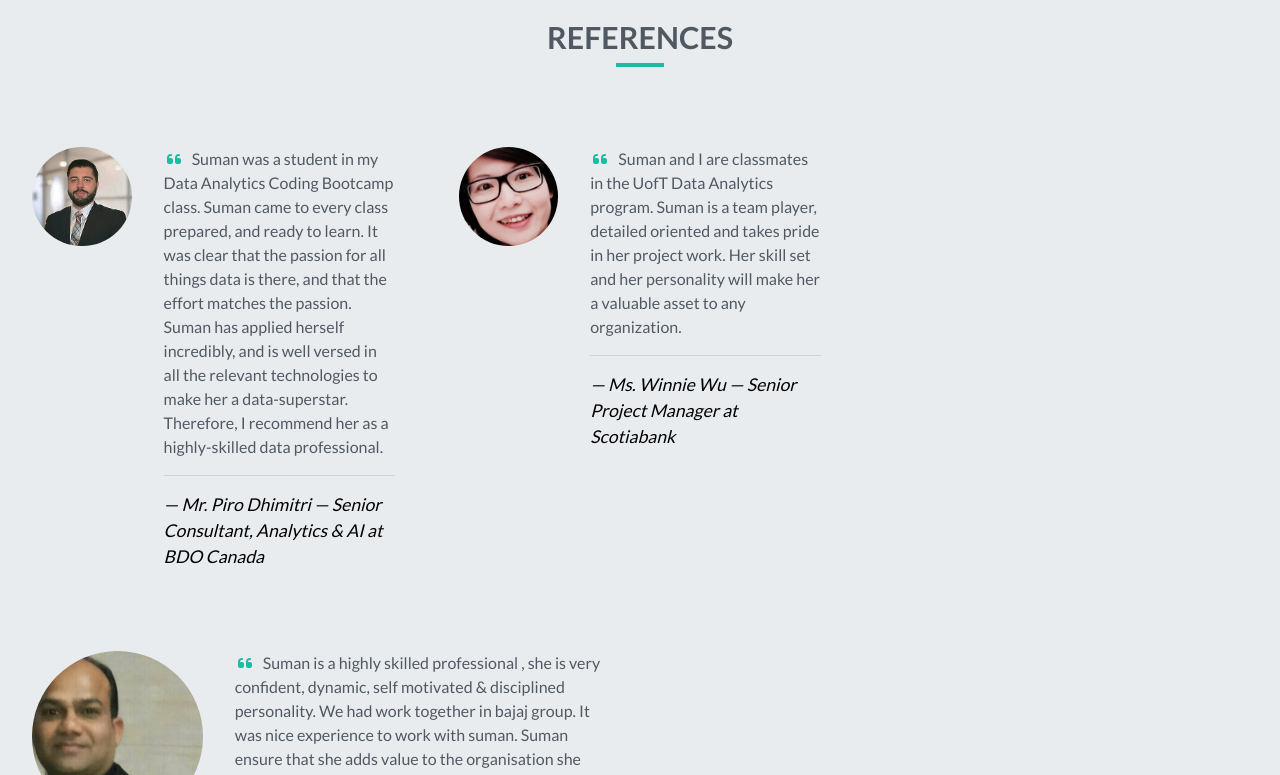
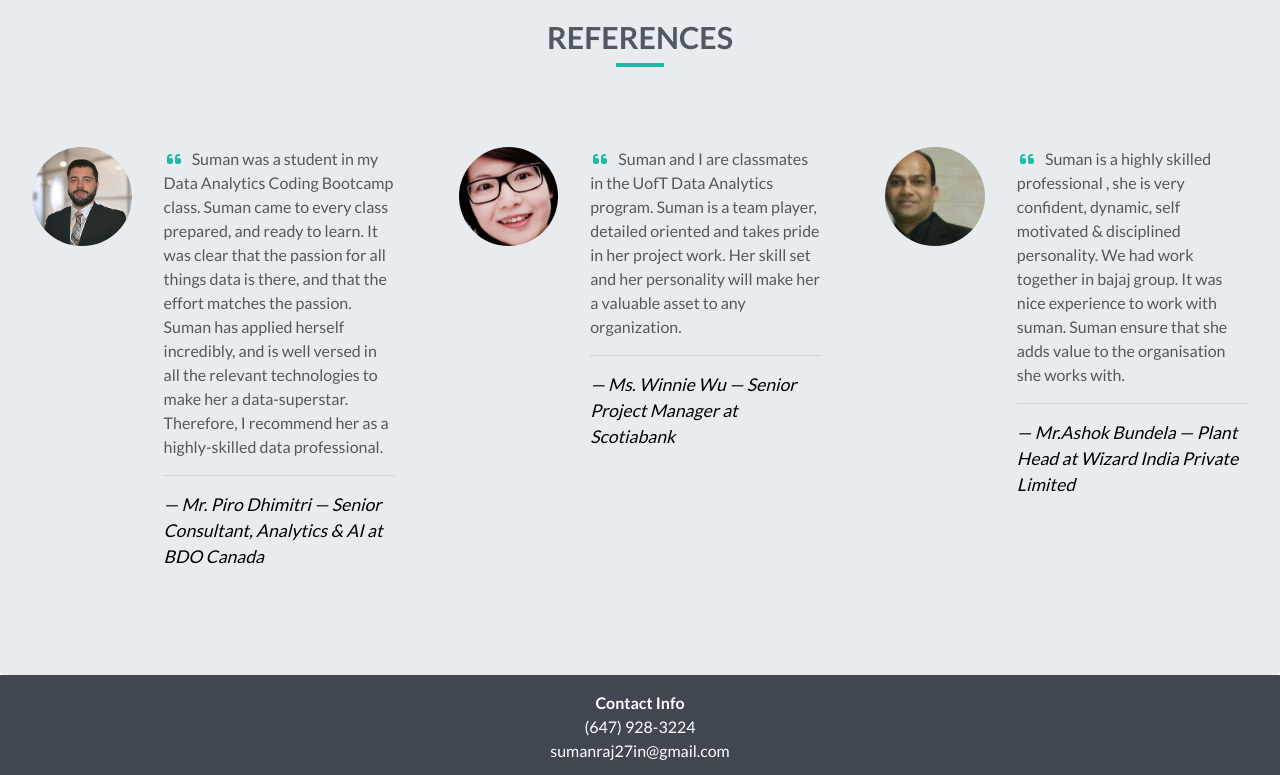
Before and after one commit to sumanra/sumanra.github.io, a plain HTML site: page index.html in a window 1280 px wide. Shown: the part 2210-2985 px from the top of the page. Drawn offline with nearby package versions, Linux system fonts and the light colour scheme.

Commit message:
Update index.html

```diff
--- a/index.html
+++ b/index.html
@@ -264,7 +264,7 @@
 		</div>
 		</div>
 
-		<div class="col-md-6 quotes">
+		<div class="col-md-4 quotes">
 		<div class="row">
 			<div class="col-md-4">
 				<img src="static/images/Ashok_Bundela.png" alt="pic of Ashok Bundela">
```
